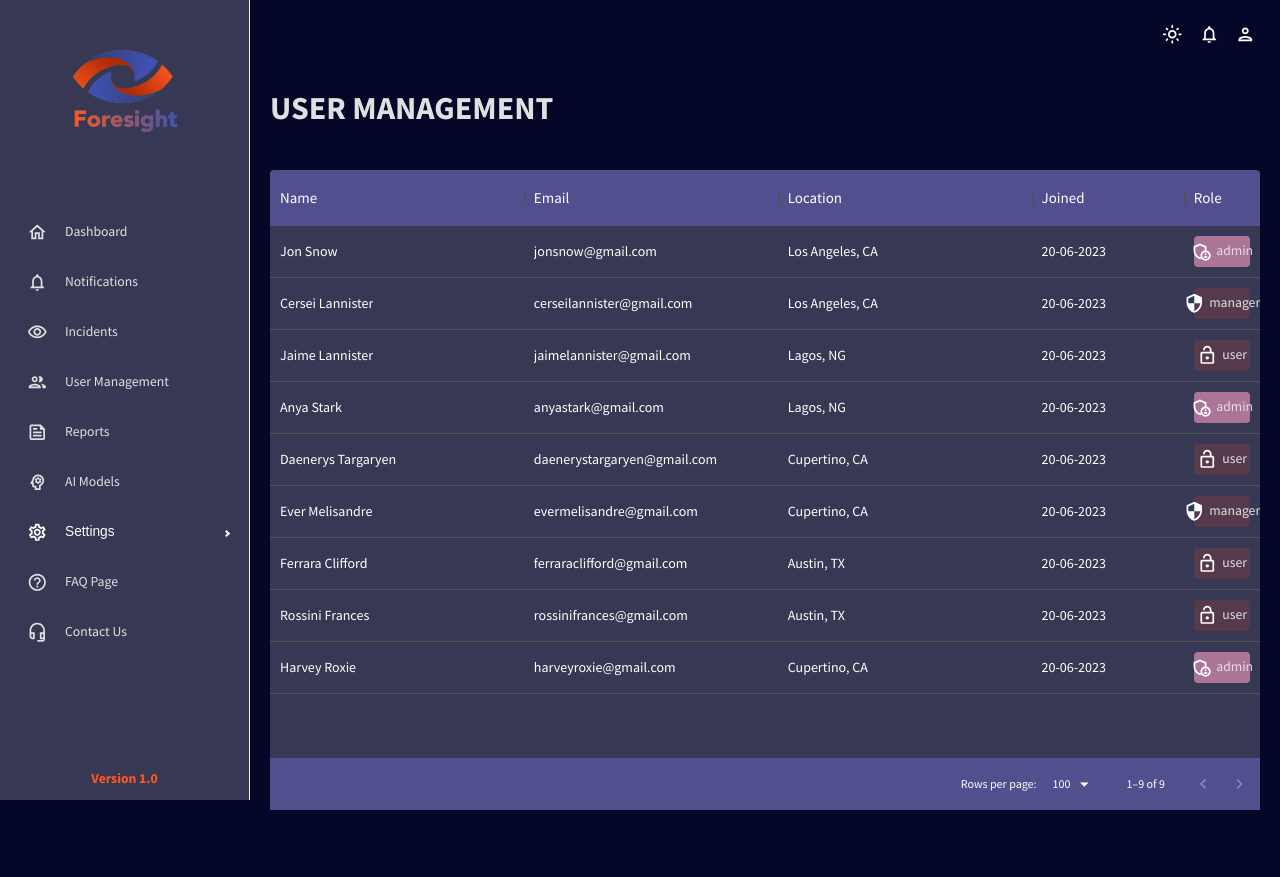
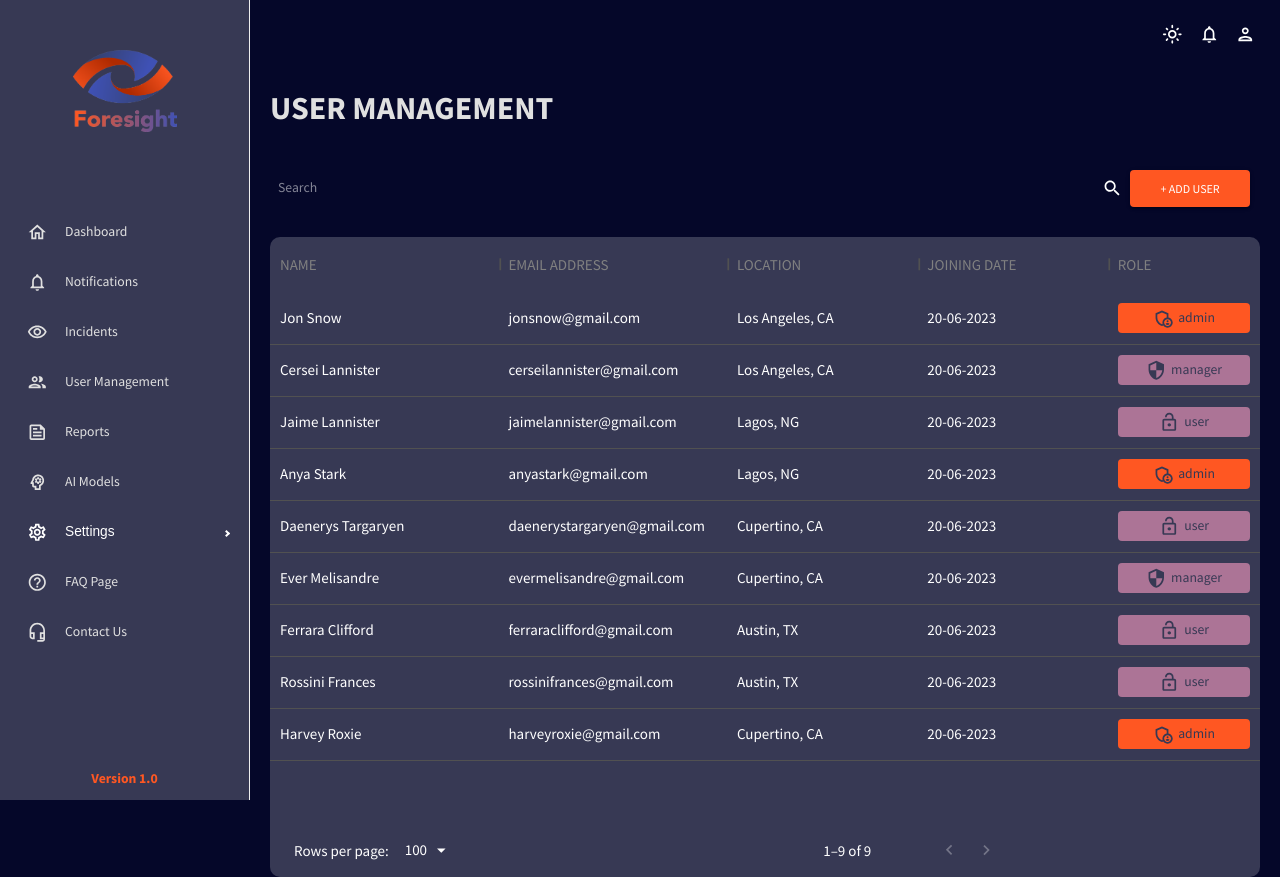
Before and after one commit to oceands/Project_Foresight, a React (Create React App) app in the folder client/: page /usermgnt in a window 1280 px wide. Before the commit the page ends 830 px from the top, so only its background shows below. Built offline with nearby package versions, Linux system fonts and the light colour scheme.

Commit message:
Updates to User Management, Main Theme

```diff
--- a/client/src/pages/dashboard/index.jsx
+++ b/client/src/pages/dashboard/index.jsx
@@ -45,7 +45,7 @@ const Dashboard = () => {
         <Grid xs={12} sm={12} md={6} lg={3} xl={3}>
           <Box
             width="100%"
-            backgroundColor={colors.primary[475]}
+            backgroundColor={colors.primary[460]}
             display="flex"
             alignItems="center"
             justifyContent="center"
--- a/client/src/pages/usermgnt/index.jsx
+++ b/client/src/pages/usermgnt/index.jsx
@@ -1,5 +1,5 @@
 import React from "react";
-import { Box, Typography, useTheme } from "@mui/material";
+import { Box,Button, Typography, useTheme } from "@mui/material";
 import { DataGrid } from "@mui/x-data-grid";
 import { tokens } from "../../theme";
 import { mockDataTeam } from "../../data/mockData";
@@ -7,6 +7,10 @@ import AdminPanelSettingsOutlinedIcon from "@mui/icons-material/AdminPanelSettin
 import LockOpenOutlinedIcon from "@mui/icons-material/LockOpenOutlined";
 import SecurityOutlinedIcon from "@mui/icons-material/SecurityOutlined";
 import Header from "../../components/Header";
+import InputBase from "@mui/material/InputBase";
+import IconButton from "@mui/material/IconButton";
+import SearchIcon from "@mui/icons-material/Search";
+
 
 const Usermgnt = () => {
   const theme = useTheme();
@@ -14,25 +18,29 @@ const Usermgnt = () => {
   const columns = [
     {
       field: "name",
-      headerName: "Name",
-      flex: 0.5,
+      headerName: "NAME",
+      flex: 0.3,
+      cellClassName: 'name-padding-left',
+      headerClassName: 'name-header-padding-left'
+
+
     },
-    { field: "email", headerName: "Email", flex: 0.5,},
-    { field: "location", headerName: "Location", flex: 0.5,},
+    { field: "email", headerName: "EMAIL ADDRESS", flex: 0.3,},
+    { field: "location", headerName: "LOCATION", flex: 0.25},
     {
       field: "dateJoined",
-      headerName: "Joined",
+      headerName: "JOINING DATE",
       type: "number",
       headerAlign: "left",
       align: "left",
-      flex: 0.3
+      flex: 0.25
 
     },
 
     {
       field: "role",
-      headerName: "Role",
-      flex: 0.15,
+      headerName: "ROLE",
+      flex: 0.20,
 
       renderCell: ({ row: { role } }) => {
         return (
@@ -44,15 +52,15 @@ const Usermgnt = () => {
             justifyContent="center"
             backgroundColor={
               role === "admin"
-                ? colors.pinkAccents[600]
-                : colors.pinkAccents[800]
+                ? colors.pinkAccents[800]
+                : colors.pinkAccents[600]
             }
             borderRadius="4px"
           >
-            {role === "admin" && <AdminPanelSettingsOutlinedIcon />}
-            {role === "manager" && <SecurityOutlinedIcon />}
-            {role === "user" && <LockOpenOutlinedIcon />}
-            <Typography color={colors.grey[100]} sx={{ ml: "5px" }}>
+            {role === "admin" && <AdminPanelSettingsOutlinedIcon className="admin-icon"/>}
+            {role === "manager" && <SecurityOutlinedIcon className="security-icon"/>}
+            {role === "user" && <LockOpenOutlinedIcon className="lock-icon"/>}
+            <Typography color={colors.primary[400]} sx={{ ml: "5px" }}>
               {role}
             </Typography>
           </Box>
@@ -60,11 +68,12 @@ const Usermgnt = () => {
       },
     },
 
+
   ];
   return (
     <Box m="20px">
       <Box display="flex" justifyContent="space-between" alignItems="center">
-        <Header title="USER MANAGEMENT"/>
+        <Header  title="USER MANAGEMENT" />
       </Box>
       <Box
         m="8px 0 0 0"
@@ -72,7 +81,7 @@ const Usermgnt = () => {
         sx={{
           "& .MuiDataGrid-root": {
             border: "none",
-            fontSize: "14px",
+            fontSize: "15px",
             "& .MuiDataGrid-cell:focus": {
               outline: "none", // Remove the focus outline
             },
@@ -85,19 +94,28 @@ const Usermgnt = () => {
             color: "#8cd2c6",
           },
           "& .MuiDataGrid-columnHeaders": {
-            backgroundColor: colors.purpleAccent[700],
+            backgroundColor: colors.primary[400],
             borderBottom: "none",
+            borderTopLeftRadius: '10px',
+            borderTopRightRadius: '10px',
+            color: "#808080"
+
+
           },
           "& .MuiDataGrid-columnHeaderTitle": {
 
             fontSize: "15px"
           },
           "& .MuiDataGrid-virtualScroller": {
-            backgroundColor: colors.primary[400],
+            backgroundColor: `${colors.primary[400]} !important`,
+
           },
           "& .MuiDataGrid-footerContainer": {
             borderTop: "none",
-            backgroundColor: colors.purpleAccent[700],
+            backgroundColor: colors.primary[400],
+            borderBottomLeftRadius: '10px',
+            borderBottomRightRadius: '10px',
+            fontSize: "15px"
           },
           "& .MuiCheckbox-root": {
             color: `${colors.pinkAccents[200]} !important`,
@@ -106,8 +124,79 @@ const Usermgnt = () => {
             color: `${colors.grey[100]} !important`,
             fontSize: "14px",
           },
+          "& .name-padding-left": {
+            paddingLeft: "50px",
+          },
+          "& .name-header-padding-left": {
+            paddingLeft: "50px",
+          },
+          "& .MuiTablePagination-root": {
+            marginRight: "auto",
+            paddingLeft: "24px",
+
+            fontSize: "15px"
+
+          },
+          "& .MuiTablePagination-selectLabel": {
+
+            fontSize: "15px"
+          },
+         "& .MuiTablePagination-displayedRows": {
+            marginLeft: "9cm",
+            marginRight: "40px",
+            fontSize: "15px"
+
+          },
+          "& .MuiTablePagination-actions": {
+            marginLeft: "11cm",
+            fontSize: "15px"
+
+          },
+          "& .admin-icon": {
+           color: colors.primary[400]
+          },
+          "& .security-icon": {
+            color: colors.primary[400]
+           },
+           "& .lock-icon": {
+            color: colors.primary[400]
+           },
+           '.MuiDataGrid-columnSeparator': {
+            display: 'none',
+          },
+          "& .MuiDataGrid-cell": {
+
+  borderBottom: "1px solid #E0E0E0",
+          },
+// ...
+
+
         }}
       >
+        <Box display="flex" justifyContent="flex-end" width="99%" paddingBottom="30px">
+        <InputBase sx={{ ml: 1, flex: 1 }} placeholder="Search" />
+           <IconButton type="button">
+             <SearchIcon />
+           </IconButton>
+    <Button
+
+     type="addcamera"
+     color="secondary"
+     variant="contained"
+
+     sx={{ color: 'white',
+     backgroundColor: colors.pinkAccents[800],
+     padding: '6px 12px',
+     fontSize: '12px',
+     minWidth: '120px',
+     '&:hover': {
+      backgroundColor: '#ffccc4'  // setting the background color on hover
+  } }}   >
+
+       + ADD USER
+    </Button>
+</Box>
+
         <DataGrid rows={mockDataTeam} columns={columns} />
       </Box>
     </Box>
--- a/client/src/theme.js
+++ b/client/src/theme.js
@@ -23,9 +23,10 @@ export const tokens = (mode) => ({
           300: "#696a7f",
           400: "#373954",
           450: "#2c2e43", // manually added for sub-menu in side bar
+          460: "EAEAEA",
           500: "#050729",
-          600: "#040621",
-          700: "#030419",
+          600: "#3F51B5",
+          700: "#3F51B5",
           800: "#020310",
           900: "#010108"
         },
@@ -37,7 +38,7 @@ export const tokens = (mode) => ({
           500: "#d791bc",
           600: "#ac7496",
           700: "#815771",
-          800: "#563a4b",
+          800: "#FF5722",
           900: "#2b1d26"
         },
         yellowAccent: {
@@ -82,6 +83,7 @@ export const tokens = (mode) => ({
           300: "#030419",
           400: "#FFFFFF", // manually changed
           450: "#FAF8F8", // manually added for sub-menu in side bar
+          460: "EAEAEA",
           475: "FAF8F8",
           500: "#050729",
           600: "#373954",
@@ -95,9 +97,9 @@ export const tokens = (mode) => ({
           300: "#815771",
           400: "#ac7496",
           500: "#d791bc",
-          600: "#dfa7c9",
-          700: "#e7bdd7",
-          800: "#efd3e4",
+          600: "#3F51B5",
+          700: "#3F51B5",
+          800: "#FF5722",
           900: "#f7e9f2"
         },
         yellowAccent: {
@@ -163,7 +165,7 @@ export const themeSettings = (mode) => {
               light: colors.grey[100]
             },
             background: {
-              default: "#fcfcfc"
+              default: "#F5F5F5"
             }
           })
     },
```
